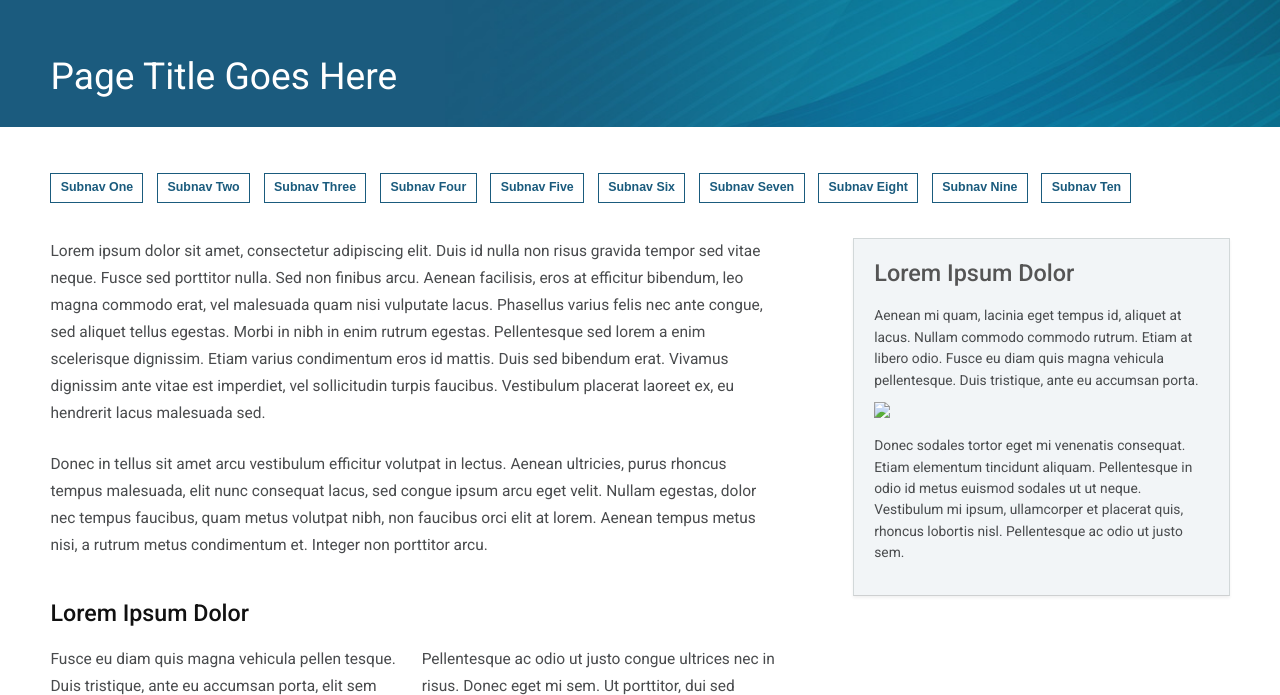
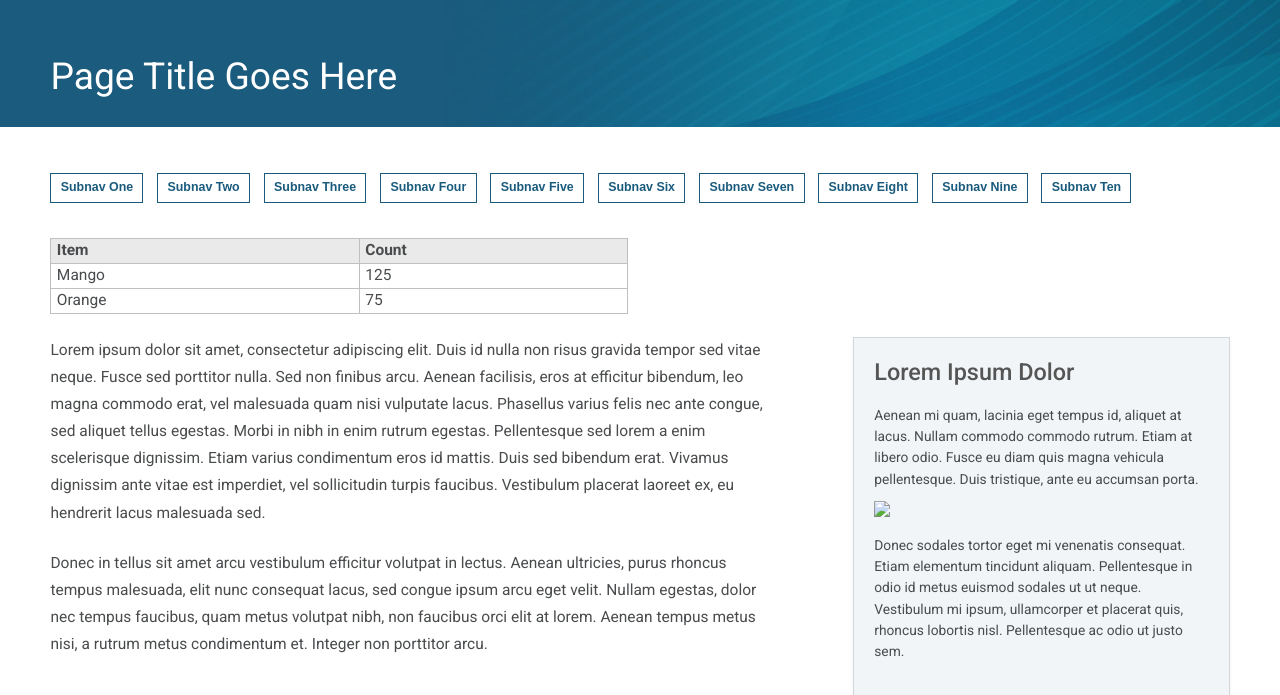
Before and after one commit to stuartcampbell/nsls2api, a FastAPI app: page /default in a window 1280 px wide. Shown: the part 199-894 px from the top of the page. Run offline with FastAPI, Linux system fonts and the light colour scheme; parts of the project's set-up code (start-up, migrations or seed data) failed here and were passed over; some libraries are stand-ins or nearby versions.

Commit message:
Just playing with some tables and formatting

```diff
--- a/nsls2api/templates/home/default.html
+++ b/nsls2api/templates/home/default.html
@@ -252,6 +252,23 @@
 
 	</div>
 
+<div class="grid_12">
+    <table>
+  <tr>
+    <th>Item</th>
+    <th>Count</th>
+  </tr>
+  <tr>
+    <td>Mango</td>
+    <td>125</td>
+  </tr>
+  <tr>
+    <td>Orange</td>
+    <td>75</td>
+  </tr>
+</table>
+</div>
+
 	<div class="grid_15 suffix_1">
 
 		<p>Lorem ipsum dolor sit amet, consectetur adipiscing elit. Duis id
```
